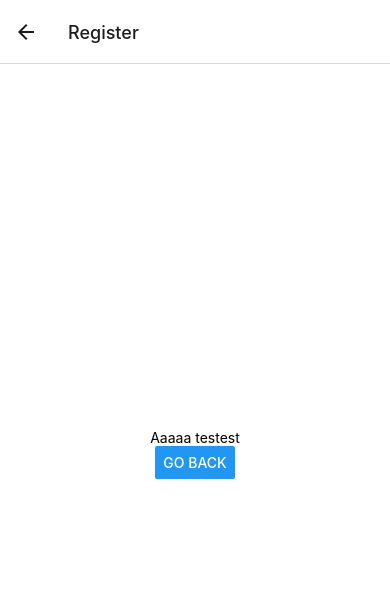
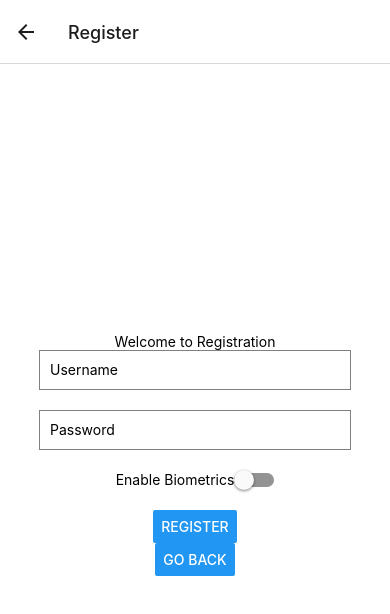
Before and after one commit to VitaRin/Project, a React Native app: screen /Register in a window 390 px wide. Shown: the top 614 px of the page. Built offline with nearby package versions, Linux system fonts and the light colour scheme.

Commit message:
Login/Register updated

```diff
--- a/screens/LoginScreen.js
+++ b/screens/LoginScreen.js
@@ -1,18 +1,64 @@
-import React from 'react';
-import { Button } from 'react-native';
-import { StyleSheet, Text, View } from 'react-native';
+import React, { useState } from 'react';
+import { View, Text, Image, TextInput, TouchableOpacity, StyleSheet } from 'react-native';
 
+export default function LoginScreen({ navigation }) {
+  const [username, setUsername] = useState('');
+  const [password, setPassword] = useState('');
 
-export default function LoginScreen({navigation}) {
-    return (
-        <View style={styles.container}>
-          <Text>Aaaaa testest</Text>
-          <Button
-            title="Go Back"
-            onPress={() => navigation.navigate("Home")}
-          />
-        </View>
-      );
+  const handleLogin = () => {
+    // Implement your login logic here
+    console.log('Username:', username);
+    console.log('Password:', password);
+    if (username === correctUsername && password === correctPassword) {
+      // Successful login, navigate to the Home screen
+      navigation.navigate('Home');
+    } else {
+      // Display an alert for failed login
+      Alert.alert('Invalid Credentials', 'Please check your username OR/AND password.');
+    }
+  };
+
+   const handleSignup = () => {
+      //Implement your signup navigation logic
+      navigation.navigate('Register');
+   };
+
+  return (
+    <View style={styles.container}>
+      {/* Logo or Image at the top */}
+      {/* <Image
+        source={require('path/to/your/logo.png')} // Replace with the actual path or use require for local images
+        style={styles.logo}
+      /> */}
+
+      {/* Username input */}
+      <TextInput
+        style={styles.input}
+        placeholder="Username"
+        onChangeText={(text) => setUsername(text)}
+        value={username}
+      />
+
+      {/* Password input */}
+      <TextInput
+        style={styles.input}
+        placeholder="Password"
+        secureTextEntry={true}
+        onChangeText={(text) => setPassword(text)}
+        value={password}
+      />
+
+      {/* Login button */}
+      <TouchableOpacity style={styles.button} onPress={handleLogin}>
+        <Text style={styles.buttonText}>Login</Text>
+      </TouchableOpacity>
+
+      {/* Go Back button */}
+      <TouchableOpacity onPress={() => navigation.navigate('Home')}>
+        <Text style={styles.goBackText}>Go Back</Text>
+      </TouchableOpacity>
+    </View>
+  );
 }
 
 const styles = StyleSheet.create({
@@ -22,4 +68,32 @@ const styles = StyleSheet.create({
     alignItems: 'center',
     justifyContent: 'center',
   },
+  logo: {
+    width: 100, // Adjust the width as needed
+    height: 100, // Adjust the height as needed
+    marginBottom: 20,
+    resizeMode: 'contain',
+  },
+  input: {
+    height: 40,
+    width: '80%',
+    borderColor: 'gray',
+    borderWidth: 1,
+    marginBottom: 20,
+    padding: 10,
+  },
+  button: {
+    backgroundColor: 'blue',
+    padding: 10,
+    borderRadius: 5,
+    marginTop: 10,
+  },
+  buttonText: {
+    color: 'white',
+    textAlign: 'center',
+  },
+  goBackText: {
+    marginTop: 20,
+    color: 'blue',
+  },
 });
--- a/screens/RegisterScreen.js
+++ b/screens/RegisterScreen.js
@@ -1,15 +1,55 @@
-import React from 'react';
-import { Button } from 'react-native';
-import { StyleSheet, Text, View } from 'react-native';
+import React, { useState } from 'react';
+import { View, Text, TextInput, Button, Switch, StyleSheet, Alert } from 'react-native';
 
+export default function RegisterScreen({ navigation }) {
+  const [username, setUsername] = useState('');
+  const [password, setPassword] = useState('');
+  const [biometricsEnabled, setBiometricsEnabled] = useState(false);
 
-export default function RegisterScreen({navigation}) {
+  const handleRegister = () => {
+    // Replace the following with your actual registration logic
+    // For now, just show an alert with the collected information
+    if (username == '' || password == '0'){
+    Alert.alert(
+      'Registration Successful',
+      `Username: ${username}\nPassword: ${password}\nBiometrics Enabled: ${biometricsEnabled ? 'Yes' : 'No'}`,
+      [
+        { text: 'OK', onPress: () => navigation.navigate('Home') },
+      ]
+    );
+    }
+  };
+
   return (
     <View style={styles.container}>
-      <Text>Aaaaa testest</Text>
+      <Text>Welcome to Registration</Text>
+      <TextInput
+        style={styles.input}
+        placeholder="Username"
+        value={username}
+        onChangeText={(text) => setUsername(text)}
+      />
+      <TextInput
+        style={styles.input}
+        placeholder="Password"
+        secureTextEntry={true}
+        value={password}
+        onChangeText={(text) => setPassword(text)}
+      />
+      <View style={styles.switchContainer}>
+        <Text>Enable Biometrics</Text>
+        <Switch
+          value={biometricsEnabled}
+          onValueChange={(value) => setBiometricsEnabled(value)}
+        />
+      </View>
+      <Button
+        title="Register"
+        onPress={handleRegister}
+      />
       <Button
         title="Go Back"
-        onPress={() => navigation.navigate("Home")}
+        onPress={() => navigation.navigate('Home')}
       />
     </View>
   );
@@ -22,4 +62,17 @@ const styles = StyleSheet.create({
     alignItems: 'center',
     justifyContent: 'center',
   },
+  input: {
+    height: 40,
+    width: '80%',
+    borderColor: 'gray',
+    borderWidth: 1,
+    marginBottom: 20,
+    padding: 10,
+  },
+  switchContainer: {
+    flexDirection: 'row',
+    alignItems: 'center',
+    marginBottom: 20,
+  },
 });
```
